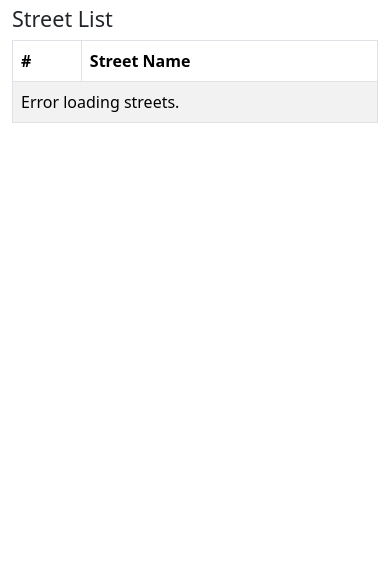
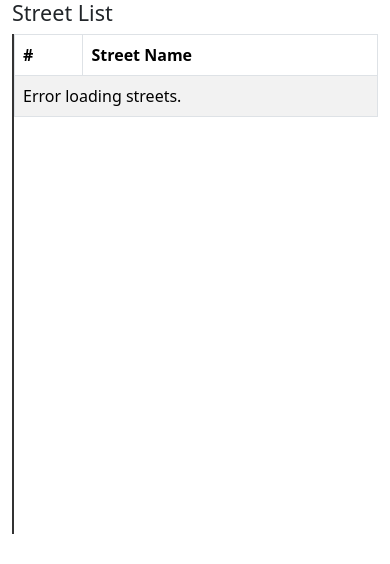
Before and after one commit to p3n74/myfloodrouter, a PHP site: page /route2.php in a window 390 px wide. Shown: the part 600-1164 px from the top of the page. After the commit the page ends 1134 px from the top, so only its background shows below. Run offline with PHP 8.4, Linux system fonts and the light colour scheme.

Commit message:
Update route2.php

```diff
--- a/mainapp/route2.php
+++ b/mainapp/route2.php
@@ -34,10 +34,20 @@
             padding: 10px;
         }
 
+        .row {
+            display: flex; /* Use flexbox for the row */
+        }
+
         /* Adjust the height of the street list to match the map */
         #streetListContainer {
             height: 500px; /* Match the height of the map */
             overflow-y: auto; /* Enable vertical scrolling */
+            border-left: 2px solid #333; /* Border between map and list */
+        }
+
+        .col-md-9, .col-md-3 {
+            display: flex;
+            flex-direction: column; /* Stack children vertically */
         }
     </style>
 </head>
```
